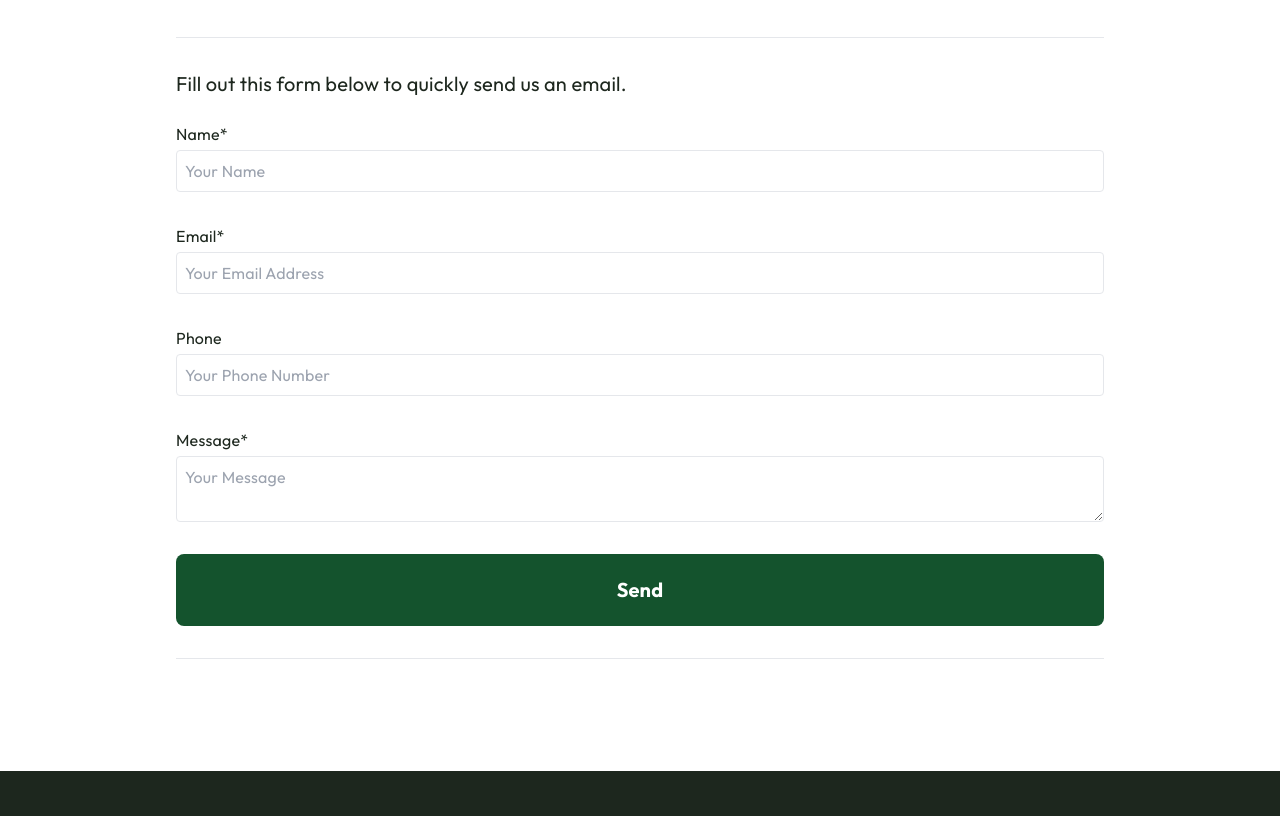
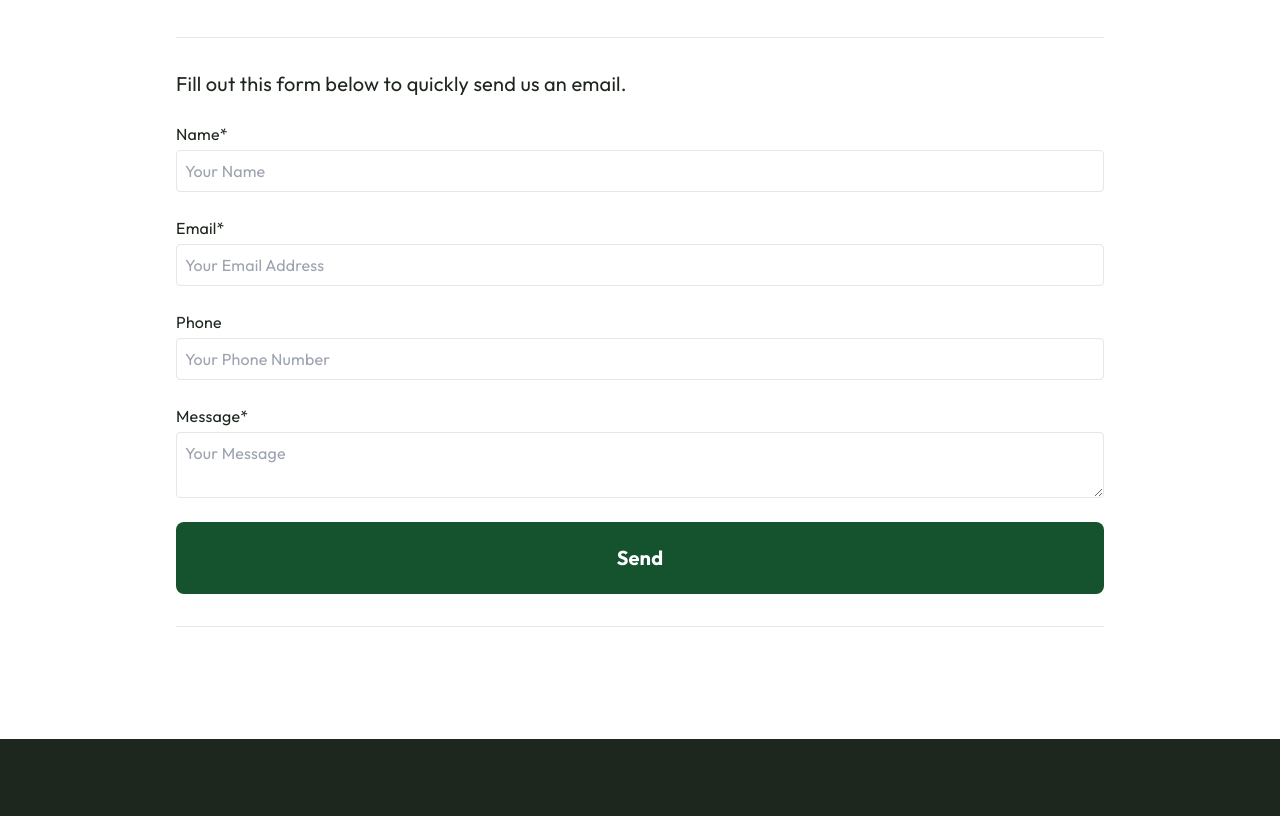
Before and after one commit to derek-perry/paafl.com, a Next.js app: page /contact in a window 1280 px wide. Shown: the part 700-1516 px from the top of the page. Built offline with nearby package versions, Linux system fonts and the light colour scheme; no server answers; a web font is replaced by a local one.

Commit message:
Fix Netlify Contact Form
Fixed the Netlify contact form for Next 13+ (hopefully).

```diff
--- /dev/null
+++ b/components/Form/index.tsx
@@ -0,0 +1,112 @@
+import { useState } from 'react';
+
+function SuccessIcon() {
+  return (
+    <svg
+      xmlns="http://www.w3.org/2000/svg"
+      className="stroke-current shrink-0 h-6 w-6"
+      fill="none"
+      viewBox="0 0 24 24"
+    >
+      <path
+        strokeLinecap="round"
+        strokeLinejoin="round"
+        strokeWidth="2"
+        d="M9 12l2 2 4-4m6 2a9 9 0 11-18 0 9 9 0 0118 0z"
+      />
+    </svg>
+  );
+}
+function ErrorIcon() {
+  return (
+    <svg
+      xmlns="http://www.w3.org/2000/svg"
+      className="stroke-current shrink-0 h-6 w-6"
+      fill="none"
+      viewBox="0 0 24 24"
+    >
+      <path
+        strokeLinecap="round"
+        strokeLinejoin="round"
+        strokeWidth="2"
+        d="M10 14l2-2m0 0l2-2m-2 2l-2-2m2 2l2 2m7-2a9 9 0 11-18 0 9 9 0 0118 0z"
+      />
+    </svg>
+  );
+}
+
+const Form = (): JSX.Element => {
+  const [status, setStatus] = useState<string | null>(null);
+  const [error, setError] = useState<string | null>(null);
+
+  const handleFormSubmit = async (event: React.FormEvent<HTMLFormElement>) => {
+    event.preventDefault();
+    try {
+      setStatus('pending');
+      setError(null);
+      const myForm = event.target as HTMLFormElement;
+      const formData = new FormData(myForm);
+      const res = await fetch('/__forms.html', {
+        method: 'POST',
+        headers: { 'Content-Type': 'application/x-www-form-urlencoded' },
+        body: formData
+      });
+      if (res.status === 200) {
+        setStatus('ok');
+      } else {
+        setStatus('error');
+        setError(`${res.status} ${res.statusText}`);
+      }
+    } catch (e) {
+      setStatus('error');
+      setError(`${e}`);
+    }
+  };
+
+  return (
+    <form
+      name="contact"
+      onSubmit={handleFormSubmit}
+      className="w-full flex flex-col gap-6"
+    >
+      <input type="hidden" name="form-name" value="contact" />
+
+      <div className="flex flex-col gap-y-1">
+        <label htmlFor="name">Name*</label>
+        <input type="text" name="name" id="name" required placeholder="Your Name" className="p-2 border rounded" />
+      </div>
+
+      <div className="flex flex-col gap-y-1">
+        <label htmlFor="email">Email*</label>
+        <input type="email" name="email" id="email" required placeholder="Your Email Address" className="p-2 border rounded" />
+      </div>
+
+      <div className="flex flex-col gap-y-1">
+        <label htmlFor="phone">Phone</label>
+        <input type="tel" name="phone" id="phone" placeholder="Your Phone Number" className="p-2 border rounded" />
+      </div>
+
+      <div className="flex flex-col gap-y-1">
+        <label htmlFor="message">Message*</label>
+        <textarea name="message" id="message" required placeholder="Your Message" className="p-2 border rounded" />
+      </div>
+
+      <button type="submit" className="button text-xl" disabled={status === 'pending'}>Send</button>
+
+      {status === 'ok' && (
+        <div className="alert alert-success">
+          <SuccessIcon />
+          Submitted!
+        </div>
+      )}
+      {status === 'error' && (
+        <div className="alert alert-error">
+          <ErrorIcon />
+          {error}
+        </div>
+      )}
+    </form>
+  );
+};
+
+export default Form;
--- a/pages/contact.tsx
+++ b/pages/contact.tsx
@@ -3,23 +3,24 @@ import SiteHead from "../components/SiteHead";
 import PageHead from "../components/PageHead";
 import PageFooter from "../components/PageFooter";
 import Link from "next/link";
+import Form from "../components/Form";
 import { Name, Description, EmailMain, ContactCTA, PhoneOffice, PhoneTollFree, PhoneFax, AddressNumber, AddressStreet, AddressSuite, AddressCity, AddressState, AddressZipLong, AddressLinkGoogle, AddressLinkApple, Domain } from "../data/info";
 
 const ContactPage: NextPage = () => {
-  const handleSubmit = (event: React.FormEvent<HTMLFormElement>) => {
-    event.preventDefault();
+  // const handleSubmit = (event: React.FormEvent<HTMLFormElement>) => {
+  //   event.preventDefault();
 
-    const myForm = event.target as HTMLFormElement;
-    const formData = new FormData(myForm);
+  //   const myForm = event.target as HTMLFormElement;
+  //   const formData = new FormData(myForm);
 
-    fetch("/", {
-      method: "POST",
-      headers: { "Content-Type": "application/x-www-form-urlencoded" },
-      body: formData,
-    })
-      .then(() => alert("Message sent!"))
-      .catch((error) => alert(error));
-  };
+  //   fetch("/", {
+  //     method: "POST",
+  //     headers: { "Content-Type": "application/x-www-form-urlencoded" },
+  //     body: formData,
+  //   })
+  //     .then(() => alert("Message sent!"))
+  //     .catch((error) => alert(error));
+  // };
 
   return (
     <div className="text-[#1D271E] min-h-screen flex flex-col items-center justify-center">
@@ -84,7 +85,8 @@ const ContactPage: NextPage = () => {
           <section id="contact-form" className="text-left mb-8">
             <hr className="my-4" />
             <p className="mt-8 mb-6">Fill out this form below to quickly send us an email.</p>
-            <form
+            <Form />
+            {/* <form
               data-netlify="true"
               name="contact"
               action="/contact-success"
@@ -115,7 +117,7 @@ const ContactPage: NextPage = () => {
               </div>
 
               <button type="submit" className="button text-xl">Send</button>
-            </form>
+            </form> */}
             <hr className="mt-8" />
           </section>
         </article>
```
Also changed, not shown: public/__forms.html (added, +12 -0 lines).
